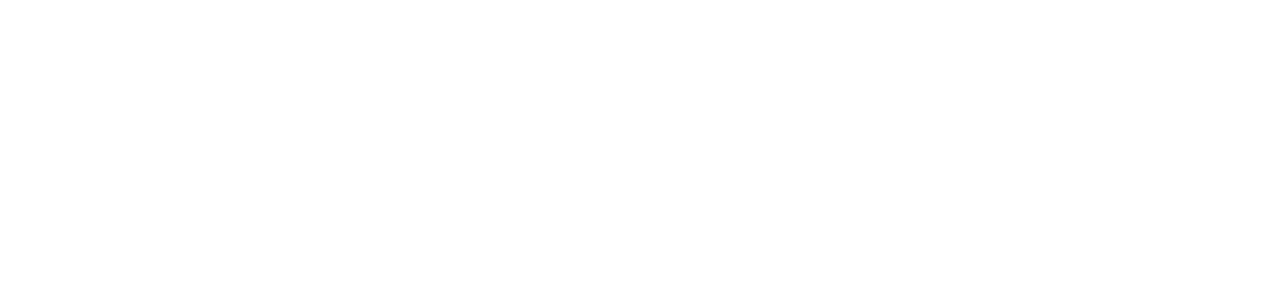
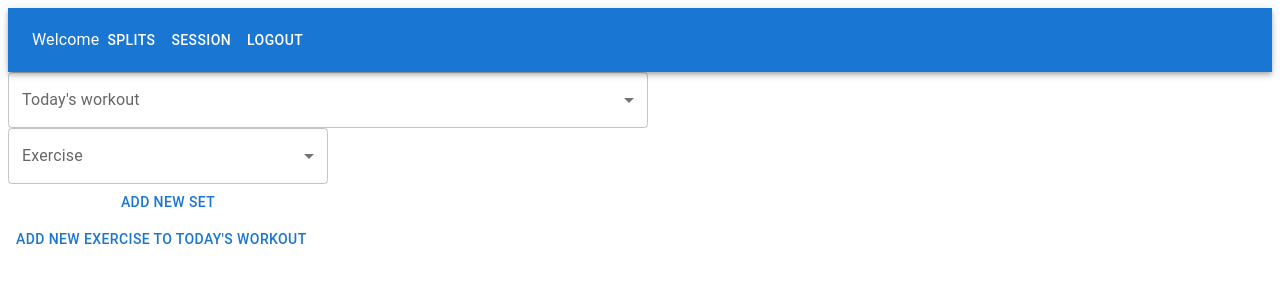
Before and after one commit to nflo78/react_workout, a React (Create React App) app in the folder client/: page /session in a window 1280 px wide. Before the commit this address had no page. Shown: the top 300 px of the page. Built offline with nearby package versions, Linux system fonts and the light colour scheme; the HTML template or start-up script is replaced by a standard one.

Commit message:
Refactored top AppBar to navigate to components

```diff
--- a/client/src/App.jsx
+++ b/client/src/App.jsx
@@ -3,9 +3,12 @@
 import Home from './components/Home'
 import Login from './components/Login'
 import Signup from './components/Signup'
-import NotFound from './components/NotFound'
+import Splits from './components/Splits'
+import Session from './components/Session'
 export default function App () {
   const [user, setUser] = useState('')
+  const [allSplits, setAllSplits] = useState([]);
+  const [allExercises, setAllExercises] = useState([]);
   const navigate = useNavigate();
 
   const handleRefresh = async () => {
@@ -19,8 +22,10 @@
   return (
     <Routes>
       <Route path="/" element={<Login user={user} setUser={setUser}/>}/>
-      <Route path="/home" element={<Home user={user} setUser={setUser}/>}/>
+      <Route path="/home" element={<Home user={user} setUser={setUser} allSplits={allSplits} setAllSplits={setAllSplits} allExercises={allExercises} setAllExercises={setAllExercises}/>}/>
       <Route path="/signup" element ={<Signup/>}/>
+      <Route path="/splits" element ={<Splits user={user}/>}/>
+      <Route path="/session" element ={<Session user={user} setUser={setUser} allSplits={allSplits} allExercises={allExercises}/>}/>
       {/* <Route path="*" element={<Navigate to="/" replace/>}/> */}
     </Routes>
   )
--- a/client/src/components/Home.jsx
+++ b/client/src/components/Home.jsx
@@ -3,20 +3,21 @@
 import { Link, useNavigate, redirect } from 'react-router-dom';
 /* eslint-disable */
 import {
-  Box, Button, AppBar, Toolbar, IconButton, Typography, TextField
+  Box, Button, AppBar, Toolbar, IconButton, Typography, TextField, Menu, MenuItem
 } from '@mui/material';
 /* eslint-enable */
 import axios from 'axios';
 import Calendar from './Calendar';
+import HomeBar from './HomeBar';
 import Splits from './Splits';
 import Session from './Session';
 import NewExercise from './NewExercise';
 
-function Home({ user, setUser }) {
+function Home({ user, setUser, allSplits, setAllSplits, allExercises, setAllExercises }) {
   const [day, setDay] = useState(new Date().toDateString());
   const navigate = useNavigate();
-  const [allSplits, setAllSplits] = useState([]);
-  const [allExercises, setAllExercises] = useState([]);
+  // const [allSplits, setAllSplits] = useState([]);
+  // const [allExercises, setAllExercises] = useState([]);
   // React.useEffect(() => {
   //   if (!user) {
   //     return navigate('/')
@@ -49,28 +50,19 @@
   return (
     <>
       <Box>
-        <AppBar position="static">
-          <Toolbar>
-            <Typography component="div" sx={{ flexGrow: 1, mr: 2 }}>
-              {`Welcome ${user}`}
-            </Typography>
-            <Button sx={{ right: '0%' }} color="inherit" onClick={handleLogout}>
-              Logout
-            </Button>
-          </Toolbar>
-        </AppBar>
+        <HomeBar user={user} setUser={setUser} />
       </Box>
       <Box>
         <div>{`The Date is ${new Date().toDateString()}`}</div>
         <div>{`Calendar date is ${new Date(day).toDateString()}`}</div>
         <Calendar setDay={setDay} />
       </Box>
-      <Box>
+      {/* <Box>
         <Splits user={user} />
-      </Box>
-      <Box>
+      </Box> */}
+      {/* <Box>
         <Session user={user} allSplits={allSplits} allExercises={allExercises} />
-      </Box>
+      </Box> */}
     </>
   );
 }
--- /dev/null
+++ b/client/src/components/HomeBar.jsx
@@ -0,0 +1,38 @@
+import React, { useState, useEffect } from 'react';
+// eslint-disable-next-line
+import { Link, useNavigate, redirect } from 'react-router-dom';
+/* eslint-disable */
+import {
+  Box, Button, AppBar, Toolbar, IconButton, Typography, TextField, Menu, MenuItem
+} from '@mui/material';
+
+function HomeBar ({user, setUser}) {
+  const navigate = useNavigate();
+  const handleLogout = async (e) => {
+    e.preventDefault();
+    document.cookie = 'workoutv1= ; expires = Thu, 01 Jan 1970 00:00:00 GMT';
+    await setUser('');
+    navigate('/');
+  }
+
+  return (
+    <AppBar position="static">
+      <Toolbar>
+        <Typography component="div">
+          {`Welcome ${user}`}
+        </Typography>
+        <Button sx={{ rightt:'100%', color: 'white', display: 'block' }} onClick={() => navigate('/splits')}>
+          Splits
+        </Button>
+        <Button sx={{color: 'white', display: 'block' }} onClick={() => navigate('/session')}>
+          Session
+        </Button>
+        <Button sx={{ right: '0%' }} color="inherit" onClick={handleLogout}>
+          Logout
+        </Button>
+      </Toolbar>
+    </AppBar>
+  )
+}
+
+export default HomeBar;
--- a/client/src/components/Session.jsx
+++ b/client/src/components/Session.jsx
@@ -1,9 +1,10 @@
 import React, { useState } from 'react';
 import { Box, Button, TextField, FormControl, InputLabel, MenuItem, Select } from '@mui/material';
 import axios from 'axios';
+import HomeBar from './HomeBar'
 import NewExercise from './NewExercise';
 
-function Session({ user, allSplits, allExercises }) {
+function Session({ user, setUser, allSplits, allExercises }) {
   const [currentSplit, setCurrentSplit] = useState('');
   const [amount, setAmount] = useState([1]);
   const handleSplitChange = (e) => {
@@ -14,6 +15,10 @@
     setAmount(amount.concat([amount.length + 1]));
   };
   return (
+    <>
+      <Box>
+        <HomeBar user={user} setUser={setUser} />
+      </Box>
       <Box>
         <FormControl style={{ width: '50vw' }}>
           <InputLabel>Today's workout</InputLabel>
@@ -38,6 +43,7 @@
         </div>
         <Button onClick={addExercise}>{`Add New Exercise to today's ${currentSplit} workout`}</Button>
       </Box>
+    </>
   );
 }
 
--- a/client/src/components/Splits.jsx
+++ b/client/src/components/Splits.jsx
@@ -1,8 +1,8 @@
 import React, { useState } from 'react';
-import { Button, TextField } from '@mui/material';
+import { Box, Button, TextField } from '@mui/material';
 import axios from 'axios';
-
-function Splits({ user }) {
+import HomeBar from './HomeBar';
+function Splits({ user, setUser }) {
   const [newSplit, setNewSplit] = useState('');
   const [newExercise, setNewExercise] = useState('');
 
@@ -31,6 +31,10 @@
   };
 
   return (
+    <>
+      <Box>
+        <HomeBar user={user} setUser={setUser} />
+      </Box>
       <div>
         <TextField label="Split Name" onChange={handleNewSplit} />
         <div>{`New split: ${newSplit}`}</div>
@@ -39,6 +43,7 @@
         <div>{`New exercise: ${newExercise}`}</div>
         <Button onClick={submitExercise}>SUBMIT EXERCISE</Button>
       </div>
+    </>
   );
 }
 
```
Lines whose indentation alone changed are shown as unchanged.
